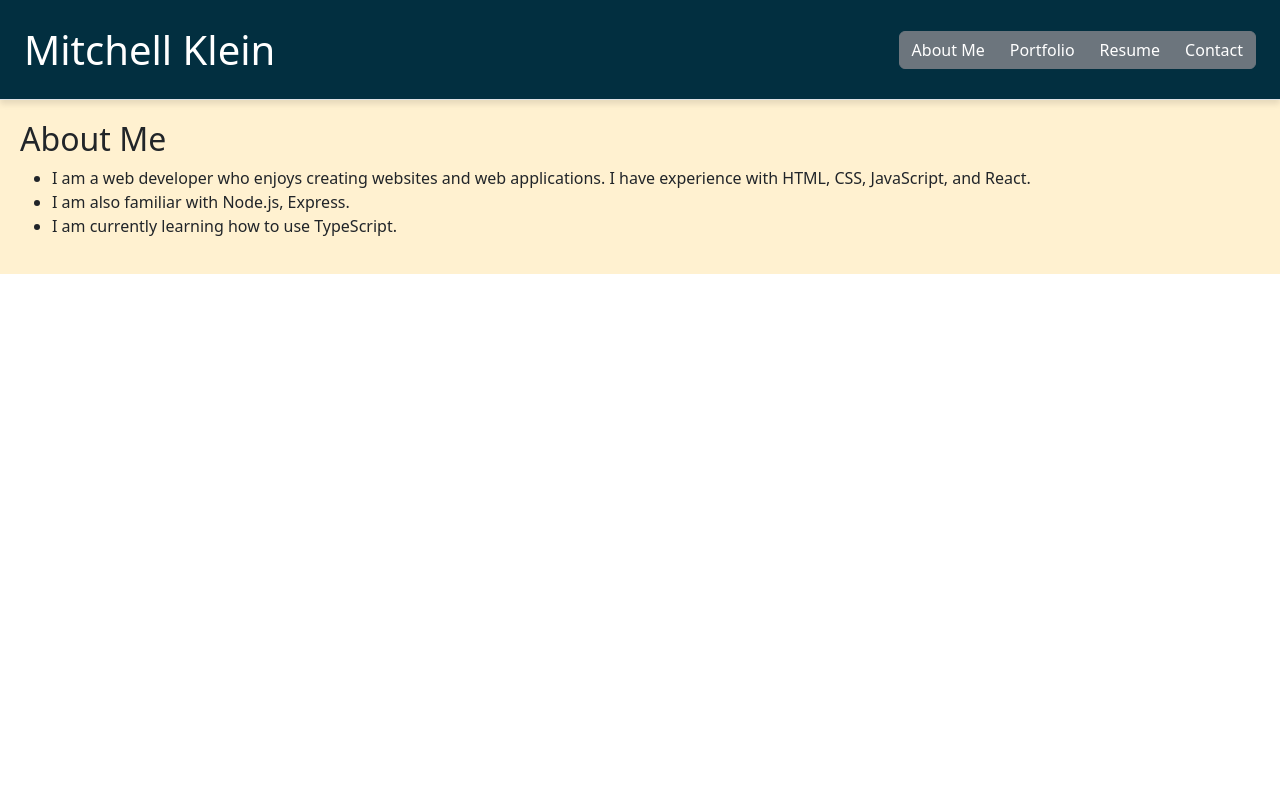
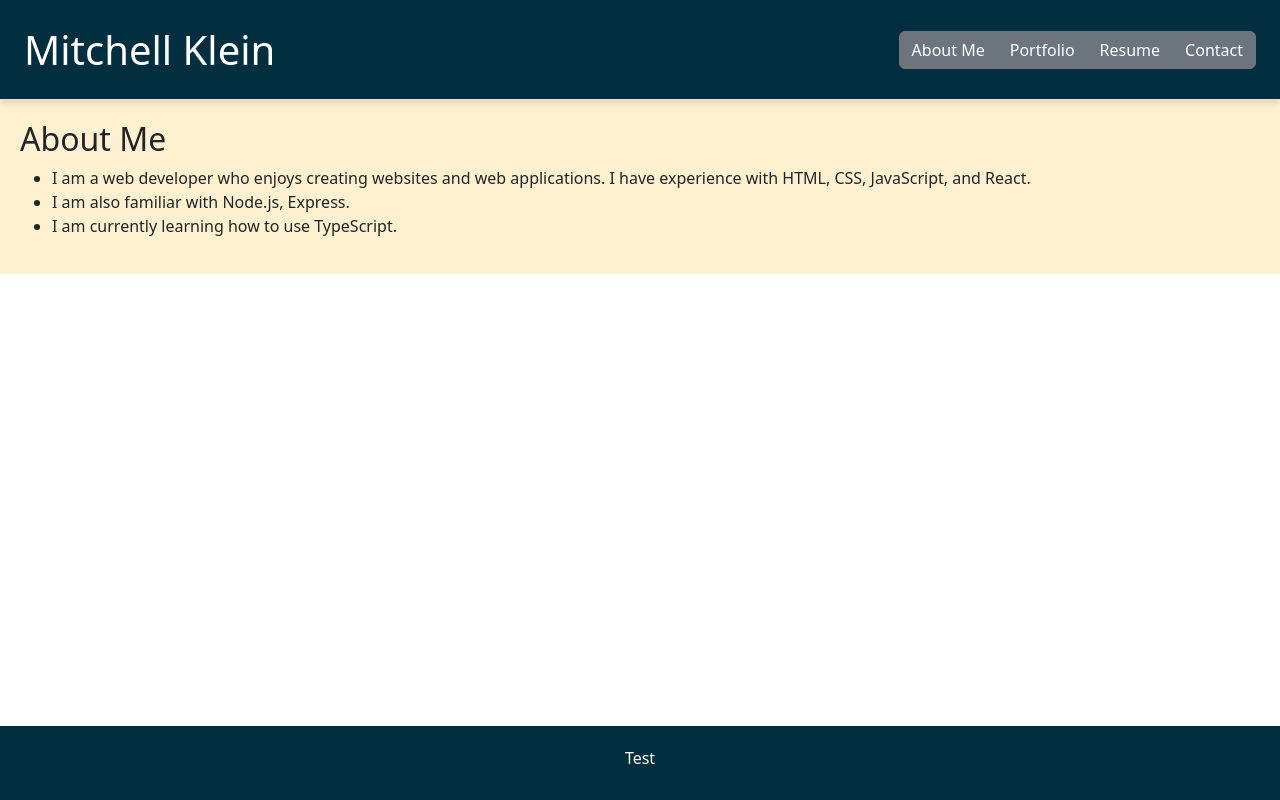
Before and after one commit to Mjoel54/react-portfolio, a React (Vite) app in the folder my-vite-app/: page / in a window 1280 px wide. Built offline with nearby package versions, Linux system fonts and the light colour scheme.

Commit message:
Footer created

```diff
--- a/my-vite-app/src/App.css
+++ b/my-vite-app/src/App.css
@@ -38,3 +38,19 @@
   text-align: left;
   background-color: var(--light);
 }
+
+footer {
+  width: 100%;
+  background-color: var(--primary);
+  color: white;
+  text-align: center;
+  padding: 20px 0 30px 0;
+  position: fixed;
+  bottom: 0;
+  left: 0;
+}
+
+footer div {
+  margin: 0;
+  padding: 0;
+}
--- a/my-vite-app/src/App.jsx
+++ b/my-vite-app/src/App.jsx
@@ -2,12 +2,14 @@
 import { Outlet } from 'react-router-dom';
 import "./App.css";
 import Header from "./Header";
+import Footer from "./Footer";
 
 function App() {
   return (
     <>
         <Header />
         <Outlet />
+        <Footer />
     </>
   );
 }
--- /dev/null
+++ b/my-vite-app/src/Footer.jsx
@@ -0,0 +1,11 @@
+export default function Footer() {
+    return (
+        <>
+        <footer>
+            <div>
+            Test
+            </div>
+        </footer>
+        </>
+    )
+}
```
